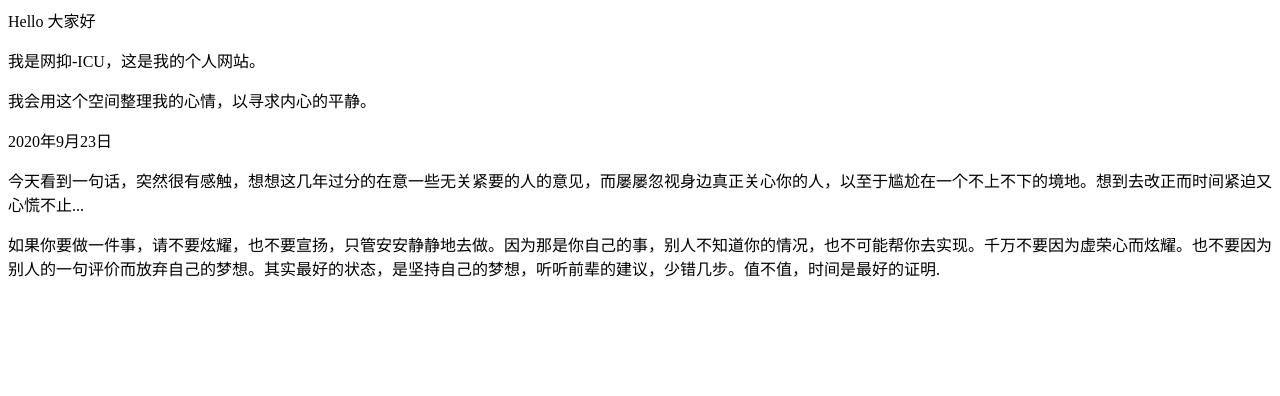
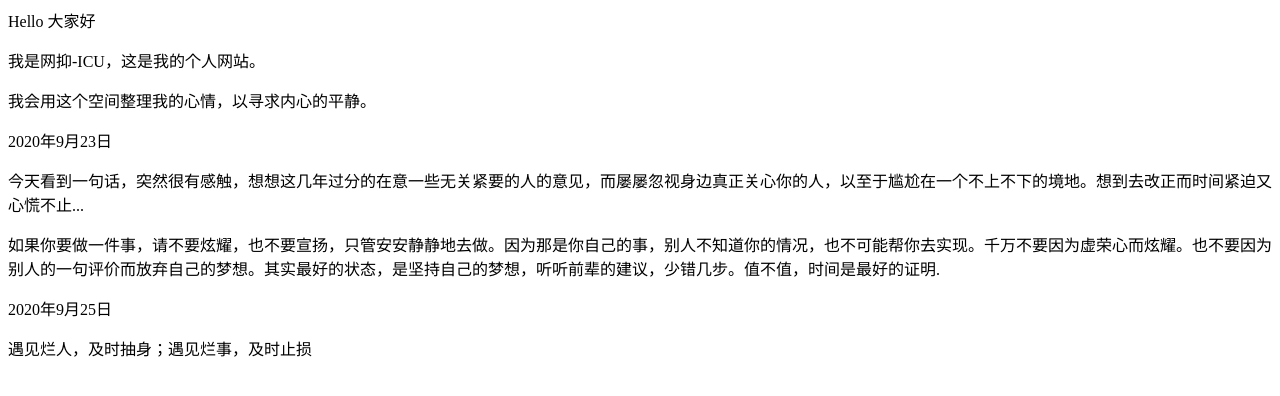
Before and after one commit to Precindy-Tian/heu.github.icu, a plain HTML site: page index.html in a window 1280 px wide. Drawn offline with Linux system fonts and the light colour scheme.

Commit message:
Update index.html

```diff
--- a/index.html
+++ b/index.html
@@ -5,3 +5,6 @@
 <p>2020年9月23日</p>
 <p>今天看到一句话，突然很有感触，想想这几年过分的在意一些无关紧要的人的意见，而屡屡忽视身边真正关心你的人，以至于尴尬在一个不上不下的境地。想到去改正而时间紧迫又心慌不止...</p>
 <p>如果你要做一件事，请不要炫耀，也不要宣扬，只管安安静静地去做。因为那是你自己的事，别人不知道你的情况，也不可能帮你去实现。千万不要因为虚荣心而炫耀。也不要因为别人的一句评价而放弃自己的梦想。其实最好的状态，是坚持自己的梦想，听听前辈的建议，少错几步。值不值，时间是最好的证明.</p>
+
+<p>2020年9月25日</p>
+<p>遇见烂人，及时抽身；遇见烂事，及时止损</p>
```
